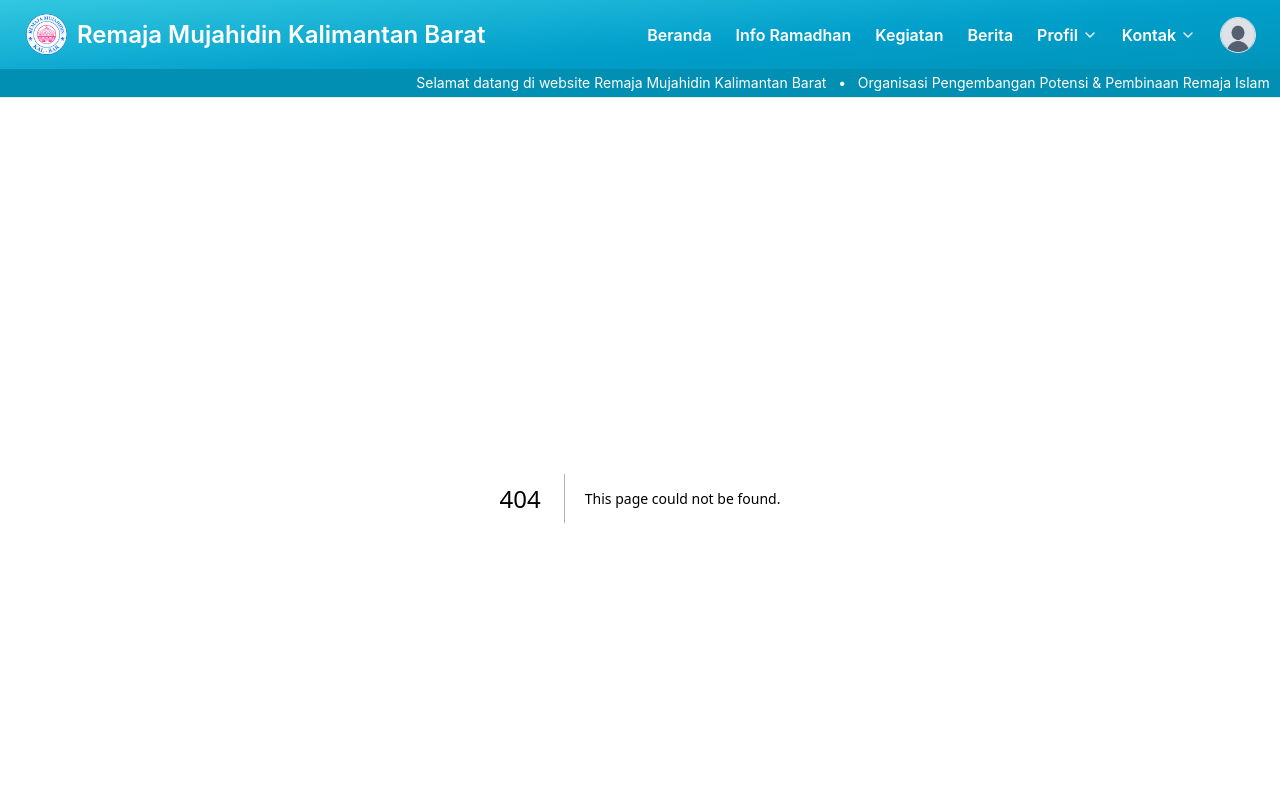
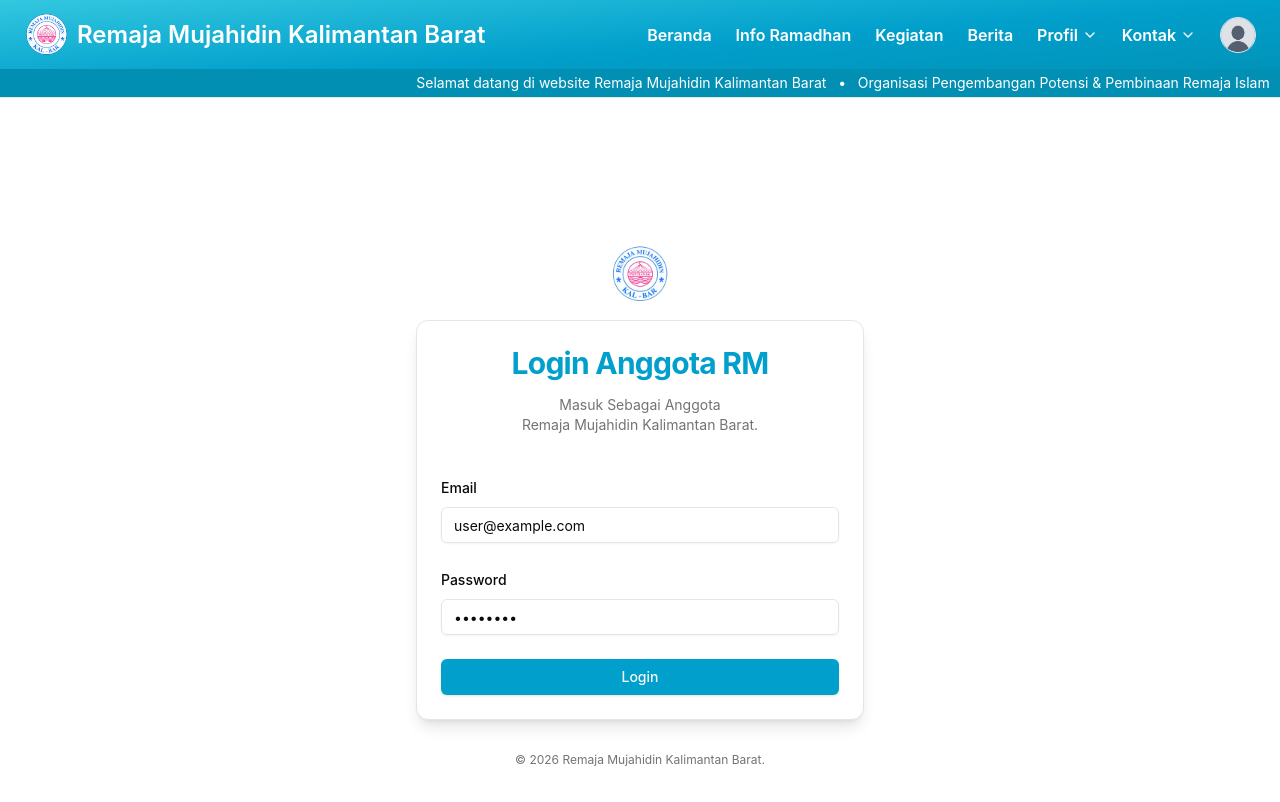
Before and after one commit to Qohh/RM-Project, a Next.js app: page /login in a window 1280 px wide. Before the commit this address had no page. Shown: the top 802 px of the page. Built offline with nearby package versions, Linux system fonts and the light colour scheme.

Commit message:
halaman login

```diff
--- /dev/null
+++ b/app/login/page.tsx
@@ -0,0 +1,43 @@
+
+import {
+  Card,
+  CardContent,
+  CardDescription,
+  CardHeader,
+  CardTitle,
+} from "@/components/ui/card";
+import { LoginForm } from "@/components/login-form";
+import Image from "next/image";
+
+export default function LoginPage() {
+  return (
+    <main className="flex flex-col items-center justify-center min-h-screen bg-background p-4">
+      <div className="w-full max-w-md">
+        <div className="flex justify-center p-4">
+          <Image
+            src="/logo-rm.png"
+            alt="Logo Organisasi"
+            width={60}
+            height={60}
+          />
+        </div>
+        <Card className="shadow-lg">
+          <CardHeader className="text-center">
+            <CardTitle className="text-3xl font-bold text-primary">
+              Login Anggota RM
+            </CardTitle>
+            <CardDescription className="pt-2">
+              Masuk Sebagai Anggota <br></br>Remaja Mujahidin Kalimantan Barat.
+            </CardDescription>
+          </CardHeader>
+          <CardContent>
+            <LoginForm />
+          </CardContent>
+        </Card>
+      </div>
+      <footer className="mt-8 text-center text-xs text-muted-foreground">
+        © {new Date().getFullYear()} Remaja Mujahidin Kalimantan Barat.
+      </footer>
+    </main>
+  );
+}
--- a/components/Navbar.tsx
+++ b/components/Navbar.tsx
@@ -7,8 +7,7 @@
     <header className="w-full border-b bg-gradient-to-br from-primary-light via-primary to-primary-dark sticky top-0 z-50">
       <nav className="mx-auto flex max-w-7xl items-center justify-between px-6 py-3">
 
-        {/* KIRI: LOGO + NAMA */}
-        <Link href="/" className="flex items-center gap-2">
+        <div className="flex items-center gap-2">
           <Image
             src="/logo-rm.png"
             alt="Logo Organisasi"
@@ -18,9 +17,8 @@
           <span className="text-2xl font-semibold text-white">
             Remaja Mujahidin Kalimantan Barat
           </span>
-        </Link>
+        </div>
 
-        {/* KANAN: MENU + AVATAR */}
         <div className="flex items-center gap-6">
           <Link href="/" className="text-white font-semibold hover:underline">
             Beranda
@@ -156,7 +154,8 @@
             </div>
           </div>
 
-          <div className="h-9 w-9 overflow-hidden rounded-full border">
+        <Link href="/login">
+          <div className="h-9 w-9 overflow-hidden rounded-full border cursor-pointer">
             <Image
               src="/profile.png"
               alt="User"
@@ -164,6 +163,7 @@
               height={36}
             />
           </div>
+        </Link>
         </div>
       </nav>
 
--- /dev/null
+++ b/components/login-form.tsx
@@ -0,0 +1,44 @@
+
+"use client";
+
+import { useRouter } from "next/navigation";
+import { Button } from "@/components/ui/button";
+import { Input } from "@/components/ui/input";
+import { Label } from "@/components/ui/label";
+import React, { useState } from "react";
+
+export function LoginForm() {
+  const router = useRouter();
+  const [isLoading, setIsLoading] = useState(false);
+
+  const handleLogin = (e: React.FormEvent) => {
+    e.preventDefault();
+    setIsLoading(true);
+    setTimeout(() => {
+      router.push("/roles");
+    }, 1000);
+  };
+
+  return (
+    <form onSubmit={handleLogin} className="space-y-6 pt-4">
+      <div className="space-y-2">
+        <Label htmlFor="email">Email</Label>
+        <Input
+          id="email"
+          type="email"
+          placeholder="user@example.com"
+          required
+          disabled={isLoading}
+          defaultValue="user@example.com"
+        />
+      </div>
+      <div className="space-y-2">
+        <Label htmlFor="password">Password</Label>
+        <Input id="password" type="password" required placeholder="••••••••" disabled={isLoading} defaultValue="password" />
+      </div>
+      <Button type="submit" className="w-full" disabled={isLoading}>
+        {isLoading ? "Memuat..." : "Login"}
+      </Button>
+    </form>
+  );
+}
--- /dev/null
+++ b/components/ui/input.tsx
@@ -0,0 +1,22 @@
+import * as React from "react"
+
+import { cn } from "@/lib/utils"
+
+const Input = React.forwardRef<HTMLInputElement, React.ComponentProps<"input">>(
+  ({ className, type, ...props }, ref) => {
+    return (
+      <input
+        type={type}
+        className={cn(
+          "flex h-9 w-full rounded-md border border-input bg-transparent px-3 py-1 text-base shadow-sm transition-colors file:border-0 file:bg-transparent file:text-sm file:font-medium file:text-foreground placeholder:text-muted-foreground focus-visible:outline-none focus-visible:ring-1 focus-visible:ring-ring disabled:cursor-not-allowed disabled:opacity-50 md:text-sm",
+          className
+        )}
+        ref={ref}
+        {...props}
+      />
+    )
+  }
+)
+Input.displayName = "Input"
+
+export { Input }
--- /dev/null
+++ b/components/ui/label.tsx
@@ -0,0 +1,26 @@
+"use client"
+
+import * as React from "react"
+import * as LabelPrimitive from "@radix-ui/react-label"
+import { cva, type VariantProps } from "class-variance-authority"
+
+import { cn } from "@/lib/utils"
+
+const labelVariants = cva(
+  "text-sm font-medium leading-none peer-disabled:cursor-not-allowed peer-disabled:opacity-70"
+)
+
+const Label = React.forwardRef<
+  React.ElementRef<typeof LabelPrimitive.Root>,
+  React.ComponentPropsWithoutRef<typeof LabelPrimitive.Root> &
+    VariantProps<typeof labelVariants>
+>(({ className, ...props }, ref) => (
+  <LabelPrimitive.Root
+    ref={ref}
+    className={cn(labelVariants(), className)}
+    {...props}
+  />
+))
+Label.displayName = LabelPrimitive.Root.displayName
+
+export { Label }
--- a/package.json
+++ b/package.json
@@ -9,6 +9,7 @@
     "lint": "eslint"
   },
   "dependencies": {
+    "@radix-ui/react-label": "^2.1.8",
     "@radix-ui/react-slot": "^1.2.4",
     "class-variance-authority": "^0.7.1",
     "clsx": "^2.1.1",
```
Also changed, not shown: 1 other file (tests, documents, lock files or other folders).
